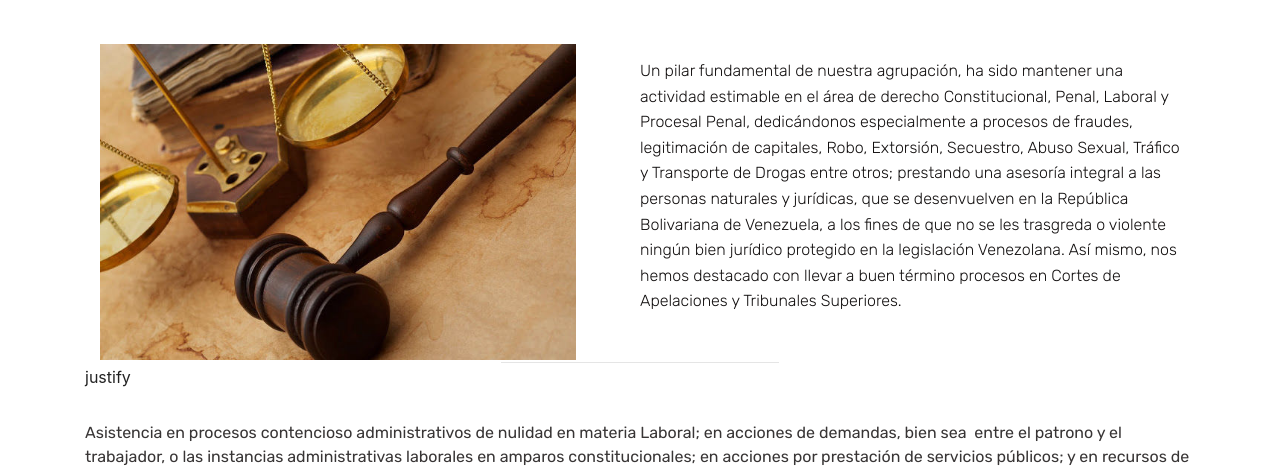
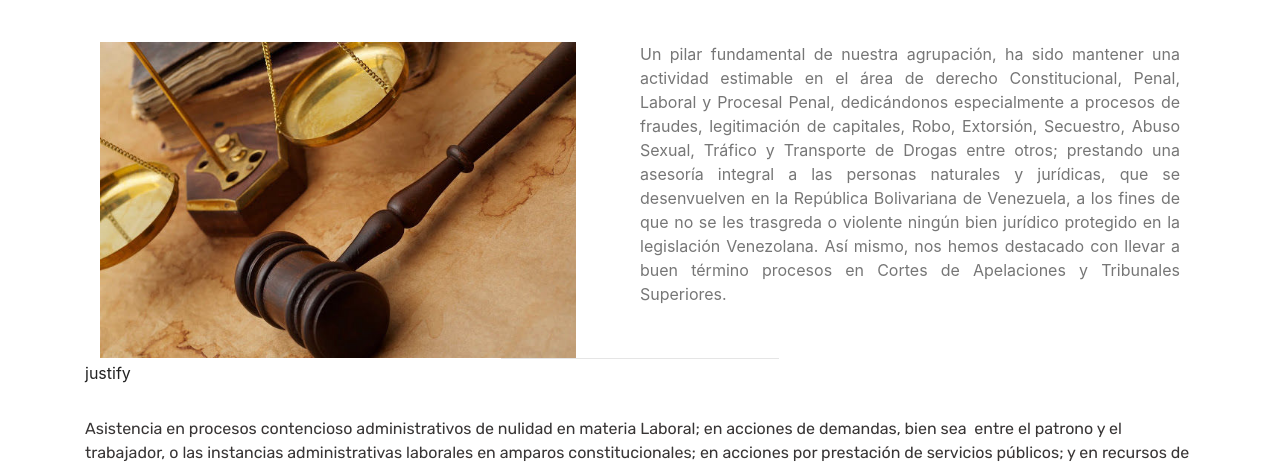
Before and after one commit to estudiojuridicouniversitario/estudiojuridicouniversitario.github.io, a plain HTML site: page Quienes Somos.html in a window 1280 px wide. Shown: the part 803-1272 px from the top of the page. Drawn offline with Linux system fonts and the light colour scheme; files whose address does not match are found by name.

Commit message:
Alinera texto 2
Alineando el texto justificar

```diff
--- a/Quienes Somos.html
+++ b/Quienes Somos.html
@@ -105,7 +105,7 @@
                 <div class=" align-justify aside-content">
 
                     <div class="mbr-section-text">
-                        <p class="mbr-text mb-5 pt-3 mbr-light mbr-fonts-style display-7">
+                        <p style="text-align: justify;">
                         Un pilar fundamental de nuestra agrupación, ha sido mantener una actividad estimable en el área de derecho Constitucional, Penal, Laboral y Procesal Penal, dedicándonos especialmente a procesos de fraudes, legitimación de capitales, Robo, Extorsión, Secuestro, Abuso Sexual, Tráfico y Transporte de Drogas entre otros;  prestando una asesoría integral a las  personas naturales y jurídicas, que se desenvuelven en la República Bolivariana de Venezuela, a los fines de que no se les trasgreda o violente ningún bien jurídico protegido en la legislación Venezolana. Así mismo, nos hemos destacado con llevar a buen término procesos en Cortes de Apelaciones y Tribunales Superiores.
                         </p>
                     </div>
```
